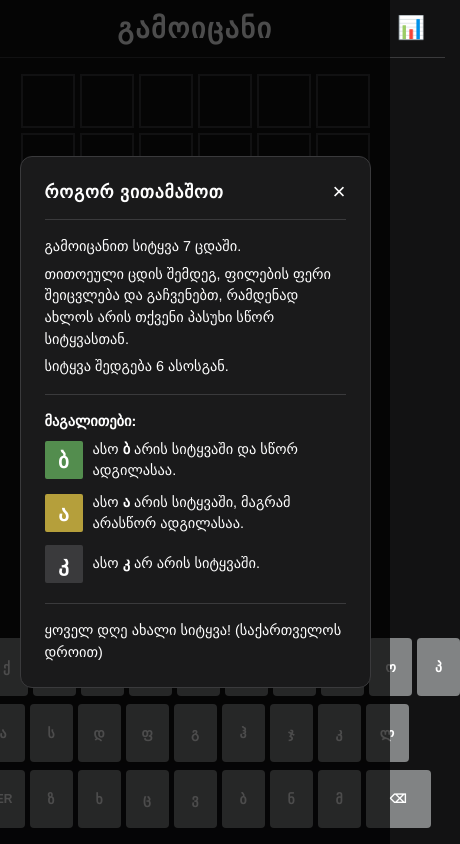
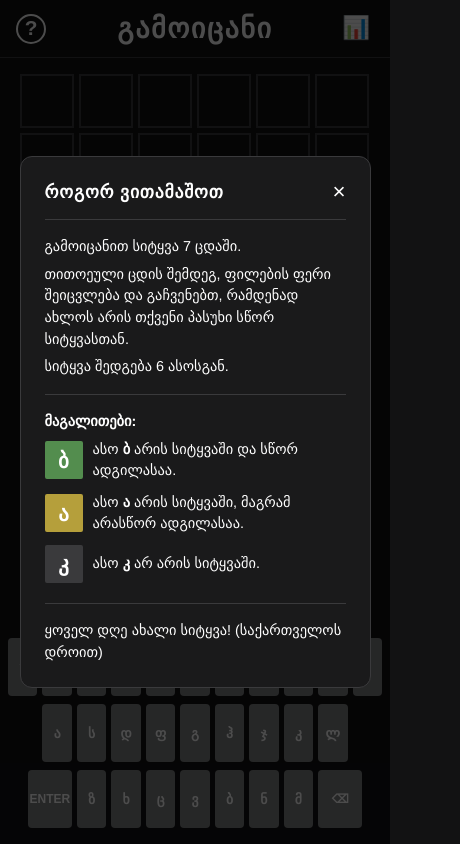
Before and after one commit to lukatman/gamoicani-Georgian-Wordle, a React (Vite) app: page / in a window 390 px wide. Shown: the whole page, 460 px wide, since content can reach past the window. Built offline with nearby package versions, Linux system fonts and the light colour scheme.

Commit message:
Fix keyboard overflow on mobile

```diff
--- a/src/styles/global.css
+++ b/src/styles/global.css
@@ -240,6 +240,18 @@ body {
 }
 
 /* ─── Keyboard ─────────────────────────────────────────────────── */
+
+/*
+ * --key-size is derived so that exactly 11 keys + 10 gaps of --key-gap
+ * fit inside the keyboard container on any screen width.
+ * Formula: (keyboard_width - 2*8px_padding - 10*gap) / 11
+ * keyboard_width = min(100vw, 500px)
+ */
+:root {
+  --key-gap:  5px;
+  --key-size: calc((min(100vw, 500px) - 16px - 10 * var(--key-gap)) / 11);
+}
+
 .keyboard {
   display: flex;
   flex-direction: column;
@@ -252,13 +264,14 @@ body {
 .keyboard__row {
   display: flex;
   justify-content: center;
-  gap: 5px;
+  gap: var(--key-gap);
 }
 
 .key {
+  width: var(--key-size);
   height: 58px;
-  min-width: 43px;
-  padding: 0 6px;
+  flex: none;
+  padding: 0 2px;
   display: flex;
   align-items: center;
   justify-content: center;
@@ -272,19 +285,14 @@ body {
   user-select: none;
   -webkit-tap-highlight-color: transparent;
   transition: background 0.1s ease;
-  flex: 1;
-  max-width: 43px;
 }
 
 .key--wide {
-  min-width: 65px;
-  max-width: 65px;
+  width: calc(var(--key-size) * 1.5);
   font-size: 0.75rem;
 }
 
 .key--shift {
-  min-width: 50px;
-  max-width: 50px;
   font-size: 0.75rem;
 }
 
@@ -479,8 +487,6 @@ body {
     --tile-font-size: 1.5rem;
   }
 
-  .key { min-width: 30px; max-width: 30px; height: 48px; font-size: 0.72rem; }
-  .key--wide { min-width: 48px; max-width: 48px; }
-  .key--shift { min-width: 38px; max-width: 38px; }
+  .key { height: 48px; font-size: 0.72rem; }
   .header__title { font-size: 1.4rem; }
 }
```
